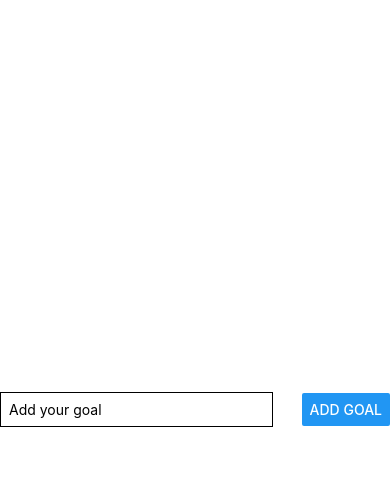
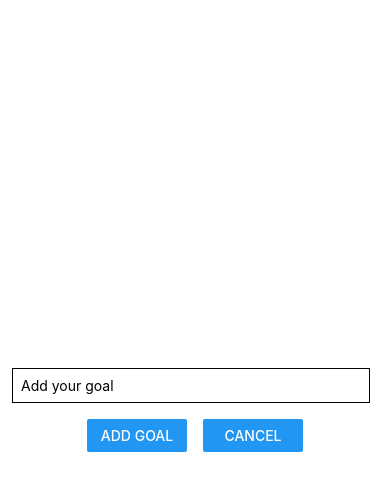
Before and after one commit to akshaykamath45/Goals-App, a React Native app: screen / in a window 390 px wide. Both pictures are taken after a click on the button "ADD NEW GOAL". Shown: the top 490 px of the page. Built offline with nearby package versions, Linux system fonts and the light colour scheme.

Commit message:
style : styling the modal overlay

```diff
--- a/components/GoalInput.js
+++ b/components/GoalInput.js
@@ -10,6 +10,7 @@
     onAddGoal(enteredGoalText);
     setEnteredGoalText("");
   };
+
   return (
     <Modal visible={isModalVisible} animationType="slider">
       <View style={styles.inputContainer}>
@@ -19,7 +20,14 @@
           onChangeText={goalInputHandler}
           value={enteredGoalText}
         />
-        <Button title="Add Goal" onPress={addGoalHandler} />
+        <View style={styles.buttonContainer}>
+          <View style={styles.button}>
+            <Button title="Add Goal" onPress={addGoalHandler} />
+          </View>
+          <View style={styles.button}>
+            <Button title="Cancel" />
+          </View>
+        </View>
       </View>
     </Modal>
   );
@@ -28,17 +36,26 @@
 const styles = StyleSheet.create({
   inputContainer: {
     flex: 1,
-    flexDirection: "row",
-    justifyContent: "space-between",
+    flexDirection: "column",
+    justifyContent: "center",
     alignItems: "center",
     borderBottomWidth: 1,
     marginBottom: 24,
+    padding: 16,
   },
   textInput: {
     borderWidth: 1,
     borderColor: "black",
-    width: "70%",
+    width: "100%",
     padding: 8,
     marginRight: 8,
   },
+  buttonContainer: {
+    marginTop: 16,
+    flexDirection: "row",
+  },
+  button: {
+    width: 100,
+    marginHorizontal: 8,
+  },
 });
```
